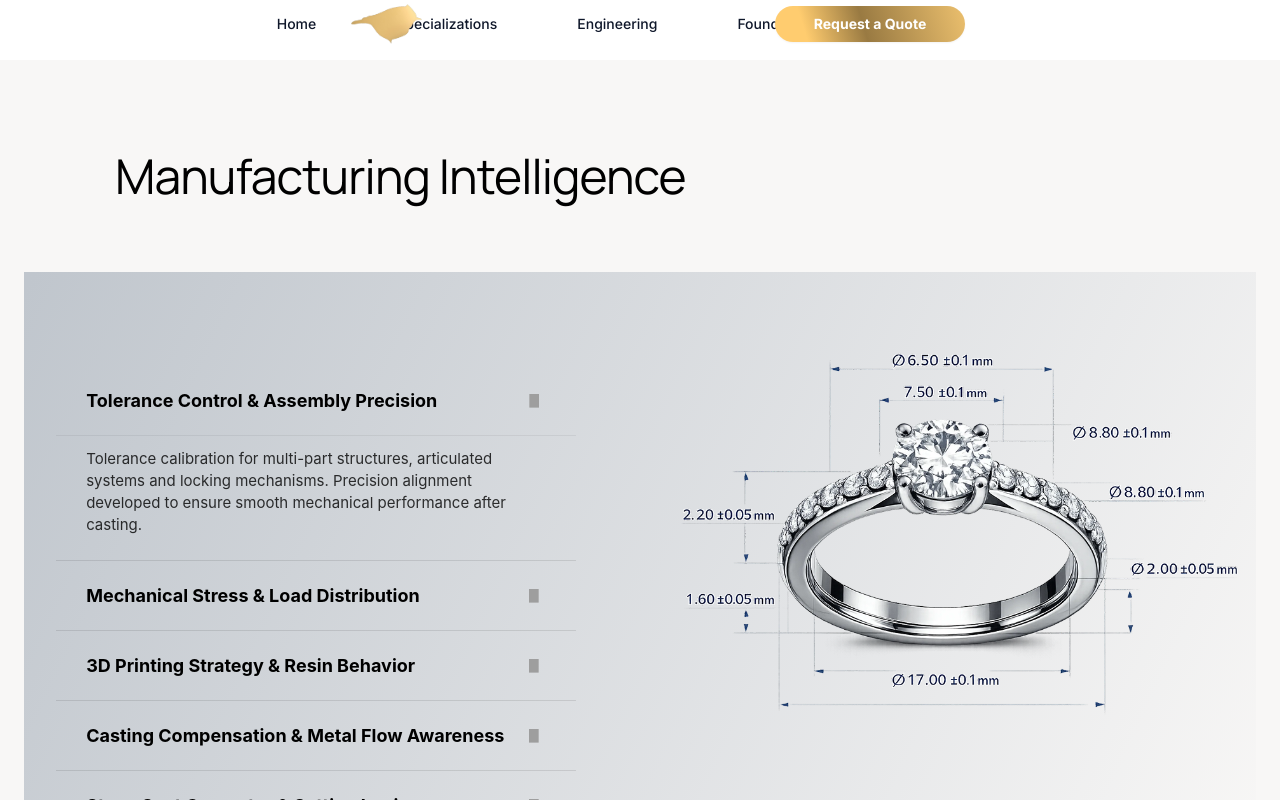
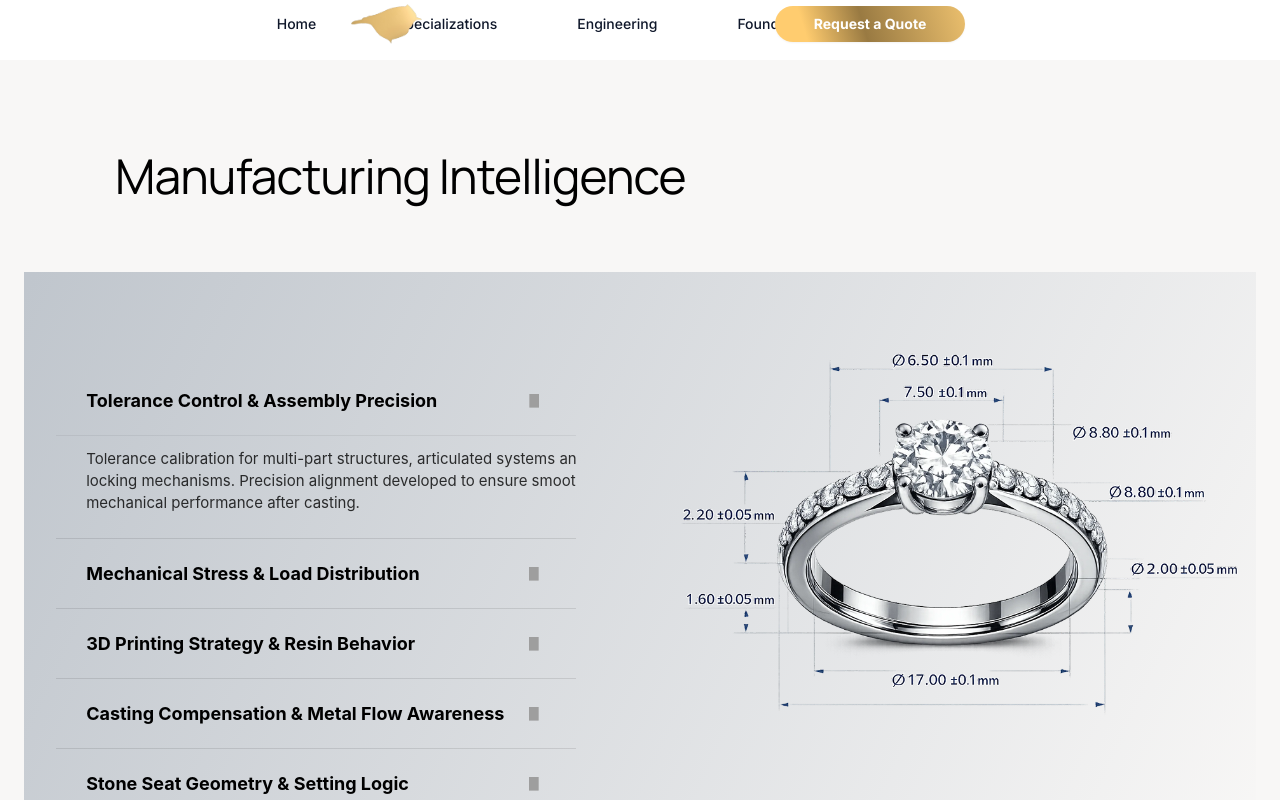
Before and after one commit to neetrino/goldcrest3d.com, a Next.js app: page / in a window 1280 px wide. Both pictures are taken after a click on the button "Tolerance Control & Assembly Precision". Shown: the part 3432-4232 px from the top of the page. Built offline with nearby package versions, Linux system fonts and the light colour scheme; no server answers; grey boxes are pictures that could not be loaded.

Commit message:
Tolerance Control & Assembly Precision is ready

```diff
--- a/src/components/landing/SectionManufacturing.tsx
+++ b/src/components/landing/SectionManufacturing.tsx
@@ -24,6 +24,7 @@ function ManufacturingAccordionRow({
   onToggle,
 }: ManufacturingAccordionRowProps) {
   const showDescription = isActive && Boolean(item.description);
+  const descriptionHasManualLineBreaks = item.description?.includes("\n") ?? false;
 
   return (
     <>
@@ -59,9 +60,17 @@ function ManufacturingAccordionRow({
       {showDescription ? (
         <div
           id={`manufacturing-detail-${item.id}`}
-          className="border-t border-black/[0.06] px-[30px] pb-6 pt-3 text-left"
+          className={
+            descriptionHasManualLineBreaks
+              ? "overflow-x-auto border-t border-black/[0.06] px-[30px] pb-6 pt-3 text-left"
+              : "border-t border-black/[0.06] px-[30px] pb-6 pt-3 text-left"
+          }
         >
-          <p className="manufacturing-intelligence-accordion-detail text-[15px] font-normal leading-[22px] tracking-normal text-black/80">
+          <p
+            className={`manufacturing-intelligence-accordion-detail text-[15px] font-normal leading-[22px] tracking-normal text-black/80 ${
+              descriptionHasManualLineBreaks ? "whitespace-pre" : ""
+            }`}
+          >
             {item.description}
           </p>
         </div>
--- a/src/constants/manufacturing-specialization.ts
+++ b/src/constants/manufacturing-specialization.ts
@@ -34,7 +34,7 @@ export const MANUFACTURING_SPECIALIZATION_ITEMS: readonly ManufacturingSpecializ
       id: MANUFACTURING_SPECIALIZATION_IDS.TOLERANCE_CONTROL_ASSEMBLY_PRECISION,
       title: "Tolerance Control & Assembly Precision",
       description:
-        "Tolerance calibration for multi-part structures, articulated systems and locking mechanisms. Precision alignment developed to ensure smooth mechanical performance after casting.",
+        "Tolerance calibration for multi-part structures, articulated systems and\nlocking mechanisms. Precision alignment developed to ensure smooth\nmechanical performance after casting.",
       detailImageSrc: LANDING_IMAGES.manufacturingToleranceControl,
       detailImageAlt:
         "Technical CAD rendering of a ring with tolerance annotations",
```
